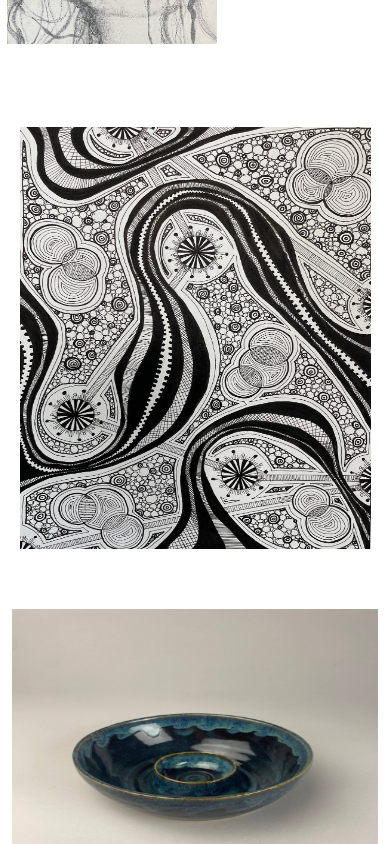
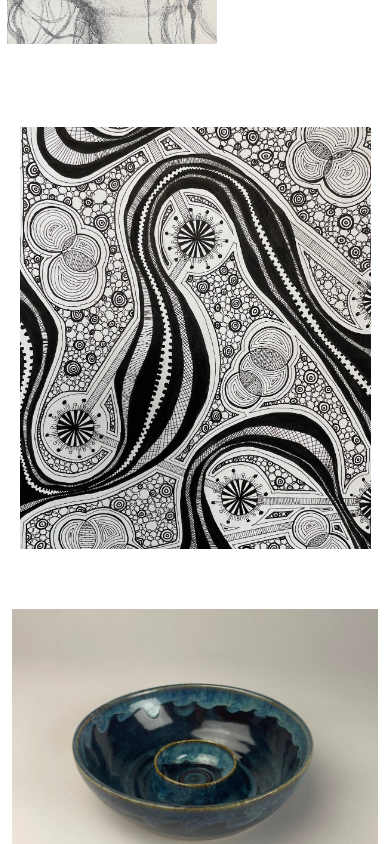
Before and after one commit to benjosephpalathoti/ChloeMarie, a Vue app: page / in a window 390 px wide. Shown: the part 1060-1904 px from the top of the page. Built offline with nearby package versions, Linux system fonts and the light colour scheme.

Commit message:
Update project files

```diff
--- a/src/components/FeaturedImages.vue
+++ b/src/components/FeaturedImages.vue
@@ -171,16 +171,16 @@ export default {
   .featured-image img {
     width: 100%;
     height: 100%;
-    object-fit: fill !important;
+    object-fit: cover !important;
     object-position: center;
     border-radius: 0 !important;
   }
 
   /* Individual image sizing and spacing - matching screenshots */
   .featured-image:nth-child(1) {
-    width: 55vw !important;  /* Slightly narrower than full width */
-    height: 55vh !important;  /* Medium height */
-    margin-bottom: 180px !important;  /* Space after */
+    width: 15vw !important;  /* Slightly narrower than full width */
+    height: 35vh !important;  /* Medium height */
+    margin-bottom: 380px !important;  /* Space after */
   }
 
   .featured-image:nth-child(2) {
```
